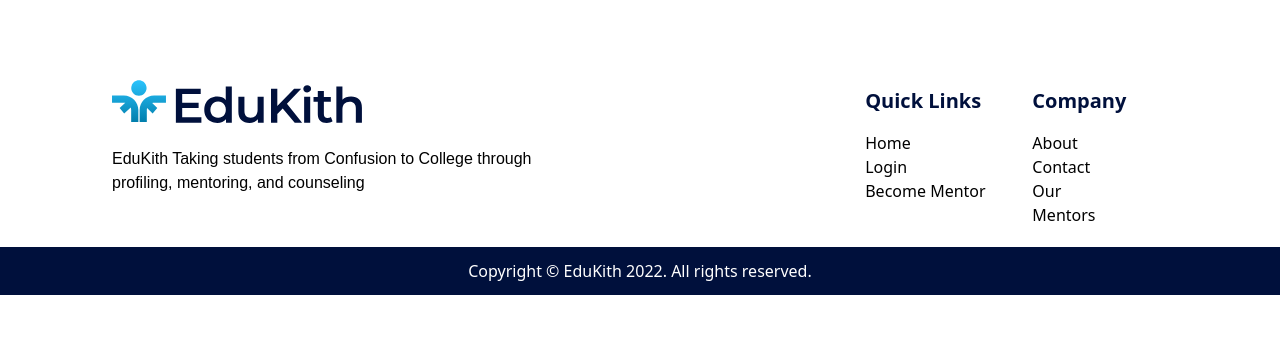
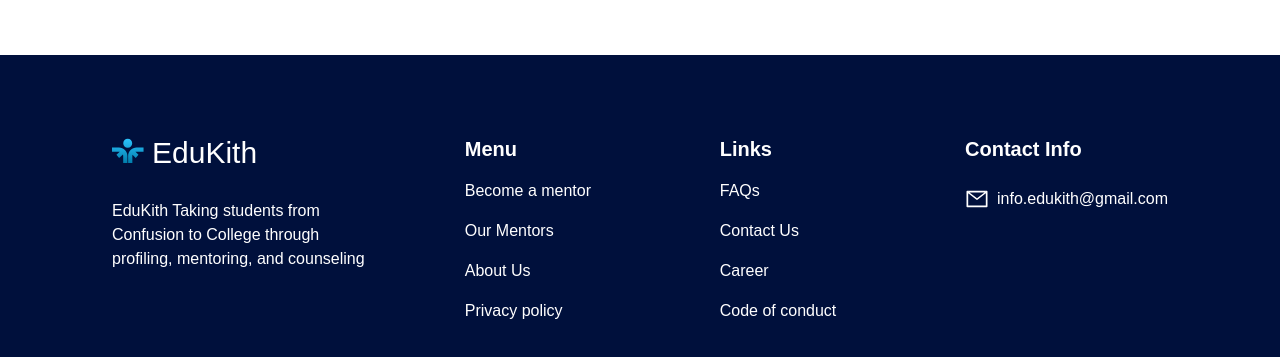
Before and after one commit to asif2508/silver-goggles, a React (Create React App) app: page /component in a window 1280 px wide. Shown: the part 1186-1543 px from the top of the page. Before the commit the page ends 1481 px from the top, so only its background shows below. Built offline with nearby package versions, Linux system fonts and the light colour scheme.

Commit message:
Done footer part

```diff
--- a/src/App.js
+++ b/src/App.js
@@ -14,7 +14,6 @@ import MentorProfile from "./components/Pages/Profile";
 import { BrowserRouter as Router, Routes, Route } from "react-router-dom";
 import DedicateMentor from "./components/Pages/Mentors/DedicateMentor.js";
 import BecomeMentor from "./components/Pages/Mentors/BecomeMentor.js";
-import VaibhavFooter from "./components/vaibhav/VaibhavFooter.js";
 import BookMentorNow from "./components/Pages/Mentors/BookMentorNow.js";
 import VaibhavComponent from "./components/vaibhav/VaibhavComponent.js";
 
@@ -36,7 +35,6 @@ const App = () => {
             <Route path="/become-mentor" element={<BecomeMentor />} />
             <Route path="/mentors/:id" element={<DedicateMentor />} />
             <Route path="/mentors/:id/book-now" element={<BookMentorNow />} />
-            <Route path="/footer" element={<VaibhavFooter />} />
             <Route path="/component" element={<VaibhavComponent />} />
           </Routes>
         </div>
--- a/src/components/Footer/Footer.js
+++ b/src/components/Footer/Footer.js
@@ -1,54 +1,138 @@
 import React from "react";
+import Colors from "../../utils/Colors";
+import Icon from "../../images/Vector.svg";
 import { Link } from "react-router-dom";
-import logo from "../../images/NewLogo.svg";
+import { AiOutlineMail } from "react-icons/ai";
+
 const Footer = () => {
   return (
-    <footer>
-      <div className="flex justify-between px-4 flex-col md:flex-row md:py-10 lg:px-28 xl:py-5">
-        <div className="left">
-          <img src={logo} className="w-64" alt="" />
-          <p className="text-base font-primayfont py-3 md:w-3/4 lg:w-3/4 xl:w-2/3">
+    <div>
+      <footer class="text-white bg-dark-blue flex flex-col lg:flex-row pt-11 pb-11 lg:py-20 justify-between lg:px-28 lg:w-full">
+        <div class="flex flex-col px-4 lg:w-1/4 lg:px-0">
+          <div className="flex lg:w-full">
+            <img src={Icon} alt="EduKith" className="w-8 h-8" />
+            <p className="font-primayfont text-3xl ml-2 w-72 lg:w-full">
+              EduKith
+            </p>
+          </div>
+          <p className="font-primayfont mt-7">
             EduKith Taking students from Confusion to College through profiling,
             mentoring, and counseling
           </p>
         </div>
-        <div className="right flex flex-col justify-around md:flex-row md:mx-10">
-          <div className="nav1 md:w-32 lg:mx-10">
-            <h3 className="text-xl font-bold text-dark-blue py-3">
-              Quick Links
-            </h3>
-            <ul className="flex flex-col">
-              <Link className="text-base pt-1" to="/">
-                Home
+        <div class="flex-col hidden lg:flex">
+          <h6 class="font-semibold font-primayfont text-xl flex mt-4 lg:mt-0">
+            Menu
+          </h6>
+          <p class="mt-4 font-primayfont text-base">
+            <Link to="#!">Become a mentor</Link>
+          </p>
+          <p class="mt-4 font-primayfont text-base">
+            <Link to="#!">Our Mentors</Link>
+          </p>
+          <p class="mt-4 font-primayfont text-base">
+            <Link to="#!">About Us</Link>
+          </p>
+          <p class="mt-4 font-primayfont text-base">
+            <Link to="#!">Privacy policy</Link>
+          </p>
+        </div>
+        <div class="flex-col md:ml-10 hidden lg:flex">
+          <h6 class="font-semibold font-primayfont text-xl flex mt-4 lg:mt-0">
+            Links
+          </h6>
+          <p class="mt-4 font-primayfont text-base">
+            <Link to="#!">FAQs</Link>
+          </p>
+          <p class="mt-4 font-primayfont text-base">
+            <Link to="#!">Contact Us</Link>
+          </p>
+          <p class="mt-4 font-primayfont text-base">
+            <Link to="#!">Career</Link>
+          </p>
+          <p class="mt-4 font-primayfont text-base">
+            <Link to="#!">Code of conduct</Link>
+          </p>
+        </div>
+        <div class="flex-col mt-10 md:mt-0 md:ml-10 hidden lg:flex lg:mt-0">
+          <h6 class="font-semibold font-primayfont text-xl flex">
+            Contact Info
+          </h6>
+          <div class="flex mt-6 flex-col">
+            <div className="flex">
+              <AiOutlineMail size={24} color={Colors.white} />
+              <Link to="#!" class="ml-2 font-primayfont text-base">
+                info.edukith@gmail.com
               </Link>
-              <Link className="text-base" to="/login">
-                Login
-              </Link>
-              <Link className="text-base" to="/edit-mentor-profile">
-                Become Mentor
-              </Link>
-            </ul>
-          </div>
-          <div className="nav2 my-3 md:my-0">
-            <h3 className="text-xl font-bold text-dark-blue py-3">Company</h3>
-            <ul className="flex flex-col">
-              <Link className="text-base pt-1" to="/about">
-                About
-              </Link>
-              <Link className="text-base" to="/contact">
-                Contact
-              </Link>
-              <Link className="text-base" to="/mentors">
-                Our Mentors
-              </Link>
-            </ul>
+            </div>
           </div>
         </div>
-      </div>
-      <div className="bottombar bottom-0 bg-dark-blue w-full text-white py-3 flex justify-center">
-        <p className="">Copyright © EduKith 2022. All rights reserved.</p>
-      </div>
-    </footer>
+        <div className="pl-7 pr-16 flex flex-col md:flex-row mt-10 lg:mt-0 lg:px-0 lg:py-0 lg:w-3/4 justify-center lg:hidden">
+          <div className="flex justify-between md:w-full lg:justify-center lg:hidden">
+            <div class="flex flex-col">
+              <h6 class="font-semibold font-primayfont text-xl flex mt-4 lg:mt-0">
+                Menu
+              </h6>
+              <p class="mt-4 font-primayfont text-base">
+                <Link to="#!">Become a mentor</Link>
+              </p>
+              <p class="mt-4 font-primayfont text-base">
+                <Link to="#!">Our Mentors</Link>
+              </p>
+              <p class="mt-4 font-primayfont text-base">
+                <Link to="#!">About Us</Link>
+              </p>
+              <p class="mt-4 font-primayfont text-base">
+                <Link to="#!">Privacy policy</Link>
+              </p>
+            </div>
+            <div class="flex flex-col md:ml-10">
+              <h6 class="font-semibold font-primayfont text-xl flex mt-4 lg:mt-0">
+                Links
+              </h6>
+              <p class="mt-4 font-primayfont text-base">
+                <Link to="#!">FAQs</Link>
+              </p>
+              <p class="mt-4 font-primayfont text-base">
+                <Link to="#!">Contact Us</Link>
+              </p>
+              <p class="mt-4 font-primayfont text-base">
+                <Link to="#!">Career</Link>
+              </p>
+              <p class="mt-4 font-primayfont text-base">
+                <Link to="#!">Code of conduct</Link>
+              </p>
+            </div>
+            <div class="flex-col mt-10 md:mt-0 md:ml-10 hidden md:flex lg:mt-0">
+              <h6 class="font-semibold font-primayfont text-xl flex">
+                Contact Info
+              </h6>
+              <div class="flex mt-6 flex-col">
+                <div className="flex">
+                  <AiOutlineMail size={24} color={Colors.white} />
+                  <Link to="#!" class="ml-2 font-primayfont text-base">
+                    info.edukith@gmail.com
+                  </Link>
+                </div>
+              </div>
+            </div>
+          </div>
+          <div class="flex flex-col mt-10 md:hidden">
+            <h6 class="font-semibold font-primayfont text-xl flex">
+              Contact Info
+            </h6>
+            <div class="flex mt-6 flex-col">
+              <div className="flex">
+                <AiOutlineMail size={24} color={Colors.white} />
+                <Link to="#!" class="ml-2 font-primayfont text-base">
+                  info.edukith@gmail.com
+                </Link>
+              </div>
+            </div>
+          </div>
+        </div>
+      </footer>
+    </div>
   );
 };
 
--- a/src/utils/Strings/LoginString.js
+++ b/src/utils/Strings/LoginString.js
@@ -33,25 +33,5 @@ const LoginString = {
   view: "View All",
   timeslot: "Available Time Slot",
   book_session: "Book Session For 6 Jun,2:30 PM",
-
-  //footer part start here
-  icon: "Edukith",
-  icon_info:
-    "Amet minim mallit non deserunt uliamce est sit aliqua dolar do amet sint.Velit offcia consequat",
-  menu: "Menu",
-  sub_menu: "Become a Mentor",
-  sub_menu1: "Our mentors",
-  sub_menu2: "About us",
-  sub_menu3: "Privacy policy",
-  link: "Links",
-  link1: "FAQs",
-  link2: "Connect us",
-  link3: "Career",
-  link4: "Code of conduct",
-  contact: "Contact Info",
-  contact1: "2118 thornridge cir,syracuse,Connecti 35642",
-  contact2: "(316) 555-0116",
-  contact3: "hello@edukith.com",
-  social: "Social media",
 };
 export default LoginString;
```
Also changed, not shown: src/components/vaibhav/VaibhavFooter.js (deleted, +0 -117 lines).
